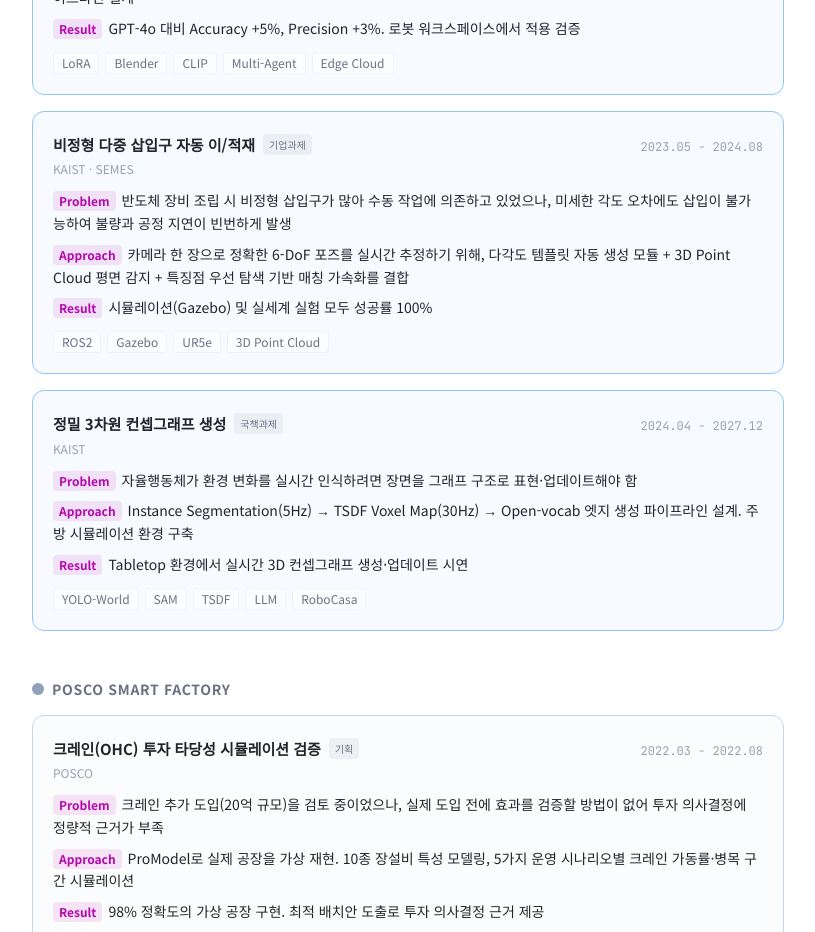
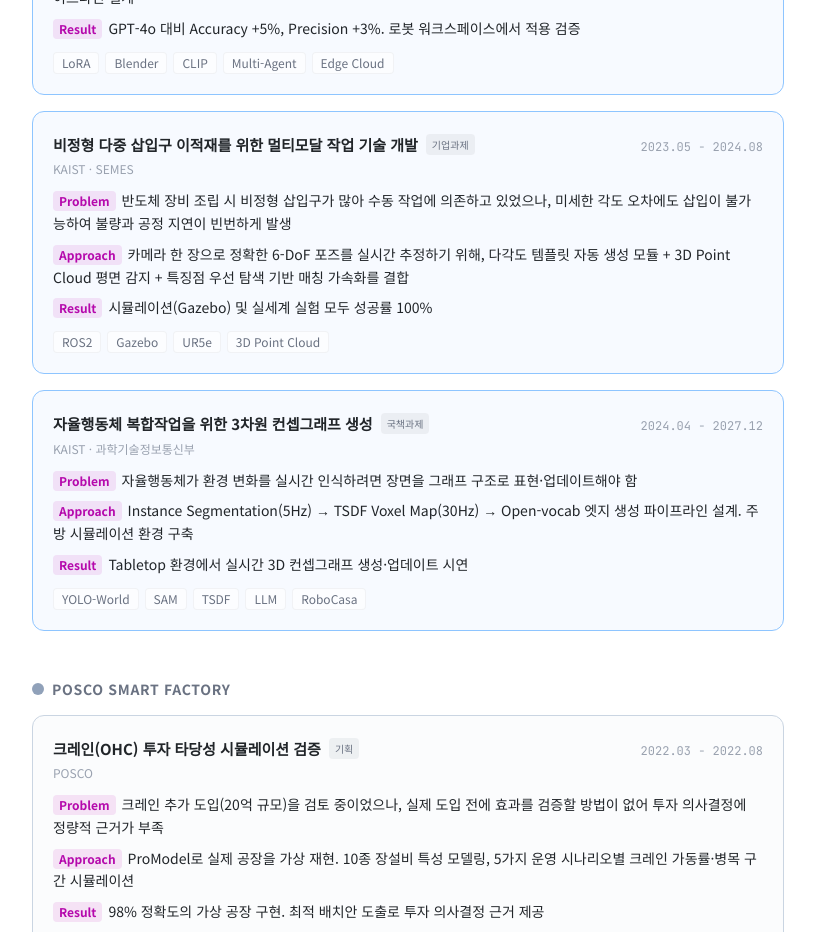
Before and after one commit to ilileun/profile, a Next.js app: page / in a window 1280 px wide. Shown: the part 3240-4172 px from the top of the page, without its empty margins (232-1047 px from the left). Built offline with nearby package versions, Linux system fonts and the light colour scheme.

Commit message:
Update official project titles for 국책과제 and SEMES 기업과제

```diff
--- a/src/payload/projects.ts
+++ b/src/payload/projects.ts
@@ -108,7 +108,7 @@
     techStack: ["LoRA", "Blender", "CLIP", "Multi-Agent", "Edge Cloud"],
   },
   {
-    title: "비정형 다중 삽입구 자동 이/적재",
+    title: "비정형 다중 삽입구 이적재를 위한 멀티모달 작업 기술 개발",
     period: "2023.05 - 2024.08",
     org: "KAIST · SEMES",
     type: "기업과제",
@@ -121,9 +121,9 @@
     techStack: ["ROS2", "Gazebo", "UR5e", "3D Point Cloud"],
   },
   {
-    title: "정밀 3차원 컨셉그래프 생성",
+    title: "자율행동체 복합작업을 위한 3차원 컨셉그래프 생성",
     period: "2024.04 - 2027.12",
-    org: "KAIST",
+    org: "KAIST · 과학기술정보통신부",
     type: "국책과제",
     problem:
       "자율행동체가 환경 변화를 실시간 인식하려면 장면을 그래프 구조로 표현·업데이트해야 함",
```
